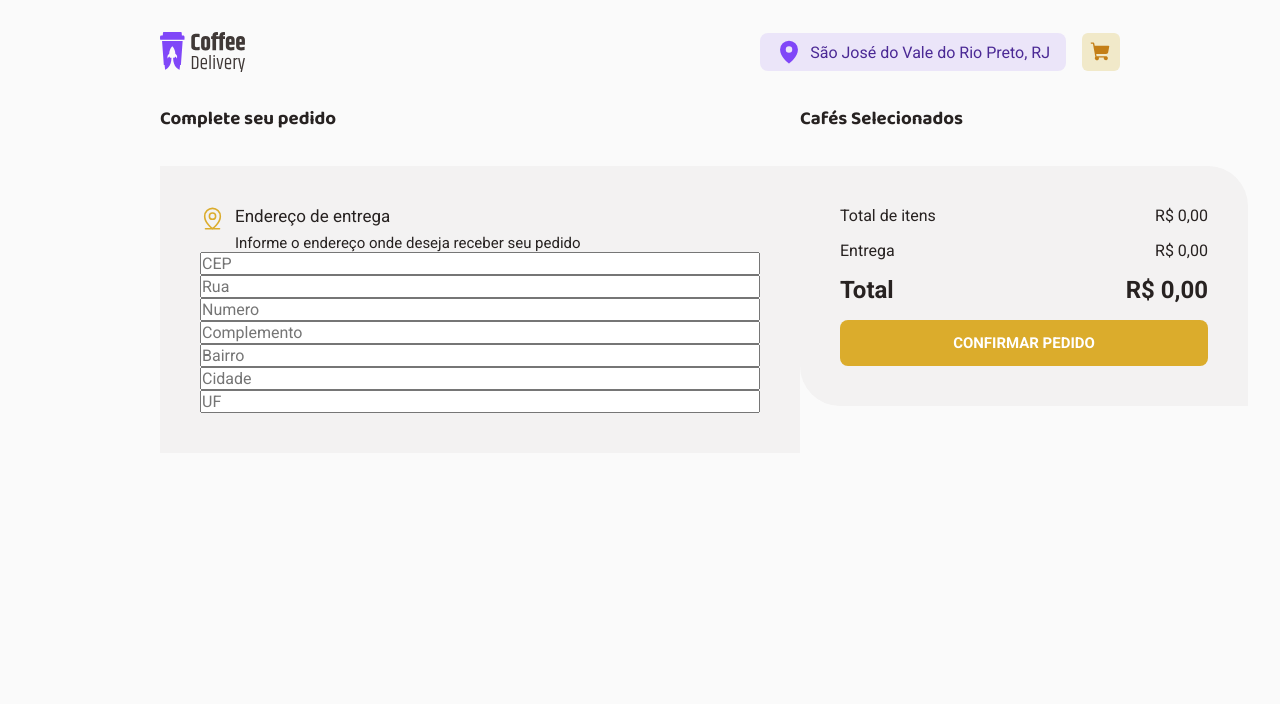
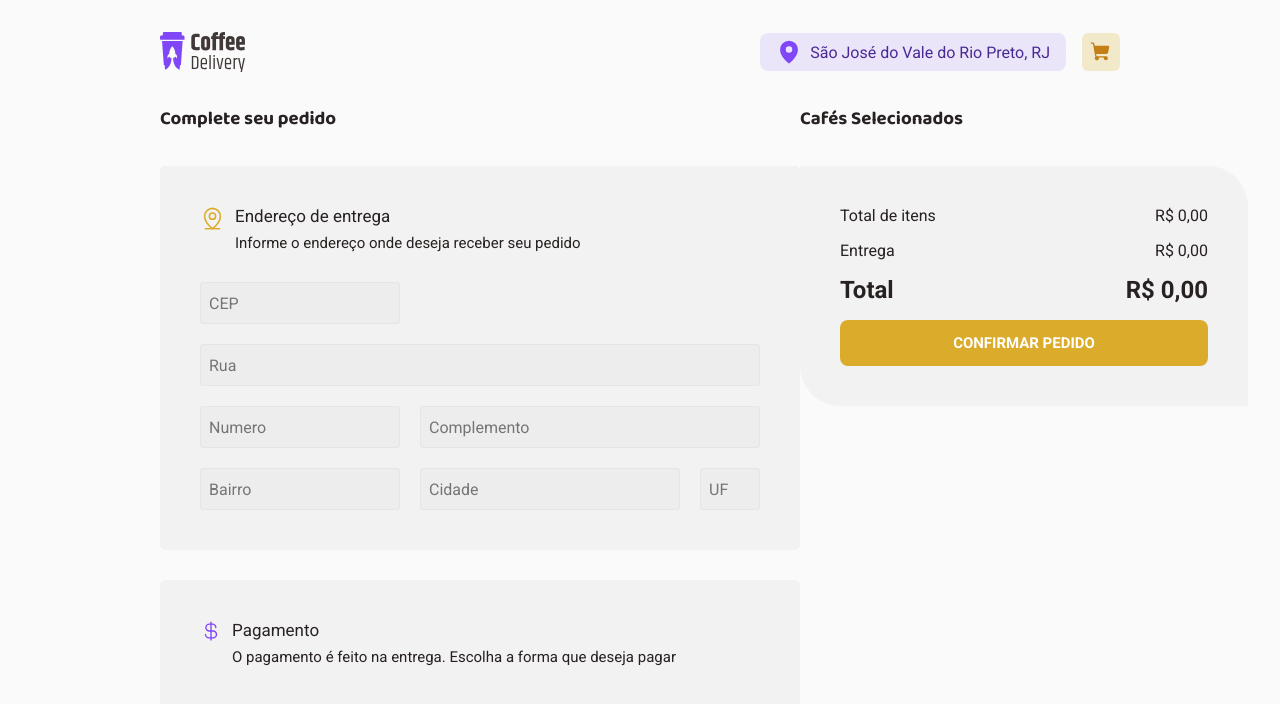
Before and after one commit to GabrielGCJ/d-02-react-js-rocketseat-coffee-delivery, a React (Vite) app: page /checkout in a window 1280 px wide. Shown: the top 704 px of the page. Built offline with nearby package versions, Linux system fonts and the light colour scheme.

Commit message:
feature/add-styled-delivery-form

```diff
--- a/src/pages/CheckoutPage/CheckoutPage.tsx
+++ b/src/pages/CheckoutPage/CheckoutPage.tsx
@@ -1,4 +1,6 @@
 import { useContext } from 'react'
+import cifrao from '../../assents/dollar-sign.svg'
+
 import {
   CepInput,
   CheckoutContainer,
@@ -10,10 +12,13 @@ import {
   DeliveryForm,
   DeliveryFormContainer,
   DeliveryValue,
+  DistrictCityUfContainer,
   DistrictInput,
+  FormOfPaymentContainer,
   IconContainer,
   InputsContainer,
   InstructionsContainer,
+  NumberAndComplementContainer,
   NumberInput,
   RoadInput,
   SelectedCoffees,
@@ -62,13 +67,36 @@ export const CheckoutPage = () => {
           <InputsContainer>
             <CepInput placeholder="CEP" />
             <RoadInput placeholder="Rua" />
-            <NumberInput placeholder="Numero" />
-            <ComplementInput placeholder="Complemento" />
-            <DistrictInput placeholder="Bairro" />
-            <CityInput placeholder="Cidade" />
-            <UFInput placeholder="UF" />
+            <NumberAndComplementContainer>
+              <NumberInput placeholder="Numero" />
+              <ComplementInput placeholder="Complemento" />
+            </NumberAndComplementContainer>
+            <DistrictCityUfContainer>
+              <DistrictInput placeholder="Bairro" />
+              <CityInput placeholder="Cidade" />
+              <UFInput placeholder="UF" />
+            </DistrictCityUfContainer>
           </InputsContainer>
         </DeliveryForm>
+        <FormOfPaymentContainer>
+          <InstructionsContainer>
+            <IconContainer>
+              {/* <MapPinLine /> */}
+              <img src={cifrao} alt="" />
+            </IconContainer>
+            <TextInformations>
+              <Text1>
+                <p>Pagamento</p>
+              </Text1>
+              <Text2>
+                <p>
+                  O pagamento é feito na entrega. Escolha a forma que deseja
+                  pagar
+                </p>
+              </Text2>
+            </TextInformations>
+          </InstructionsContainer>
+        </FormOfPaymentContainer>
       </DeliveryFormContainer>
 
       <SelectedCoffeesContainer>
--- a/src/pages/CheckoutPage/styles.ts
+++ b/src/pages/CheckoutPage/styles.ts
@@ -49,6 +49,8 @@ export const DeliveryForm = styled.div`
   width: 40rem;
 
   background-color: ${(props) => props.theme['gray-300']};
+
+  border-radius: 5px;
 `
 export const InstructionsContainer = styled.div`
   display: flex;
@@ -79,21 +81,75 @@ export const Text2 = styled.div`
 export const InputsContainer = styled.div`
   display: flex;
   flex-direction: column;
+  gap: 20px;
+
+  padding-top: 30px;
+`
+const BaseInput = styled.input`
+  background: ${(props) => props.theme['gray-400']};
+  padding: 0 0.5rem;
+
+  border: 1px solid ${(props) => props.theme['gray-500']};
+  /* border: ; */
+  height: 42px;
+
+  border-radius: 3px;
 `
 
-export const CepInput = styled.input``
+export const CepInput = styled(BaseInput)`
+  display: inline;
+  width: 200px;
+`
 
-export const RoadInput = styled.input``
+export const RoadInput = styled(BaseInput)`
+  display: block;
+`
 
-export const NumberInput = styled.input``
+export const NumberAndComplementContainer = styled.div`
+  display: flex;
+  flex-direction: row;
+  gap: 20px;
+`
 
-export const ComplementInput = styled.input``
+export const NumberInput = styled(BaseInput)`
+  width: 200px;
+`
 
-export const DistrictInput = styled.input``
+export const ComplementInput = styled(BaseInput)`
+  width: 100%;
+`
 
-export const CityInput = styled.input``
+export const DistrictCityUfContainer = styled.div`
+  display: flex;
+  flex-direction: row;
+  gap: 20px;
+`
 
-export const UFInput = styled.input``
+export const DistrictInput = styled(BaseInput)`
+  width: 200px;
+`
+
+export const CityInput = styled(BaseInput)`
+  width: 100%;
+`
+
+export const UFInput = styled(BaseInput)`
+  max-width: 60px;
+`
+
+export const FormOfPaymentContainer = styled.div`
+  display: flex;
+  flex-direction: column;
+
+  margin-top: 30px;
+  padding: 40px;
+
+  width: 40rem;
+
+  background-color: ${(props) => props.theme['gray-300']};
+
+  border-radius: 5px;
+`
 
 // ---
 
```
Also changed, not shown: src/assents/dollar-sign.svg (added).
